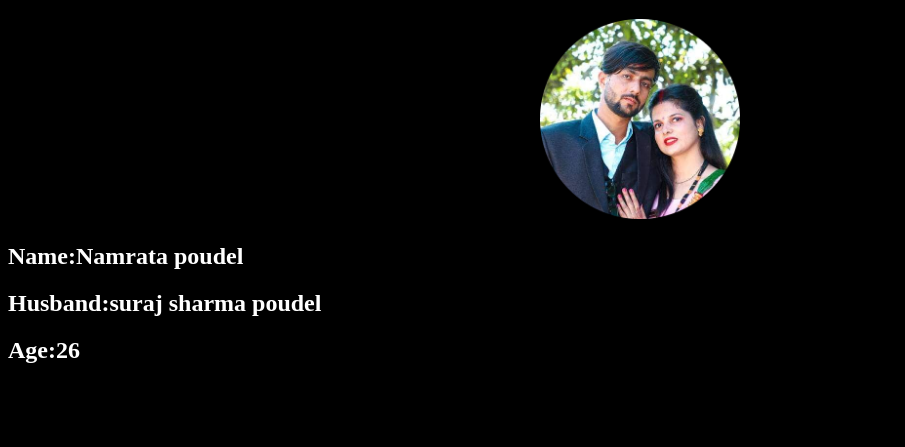
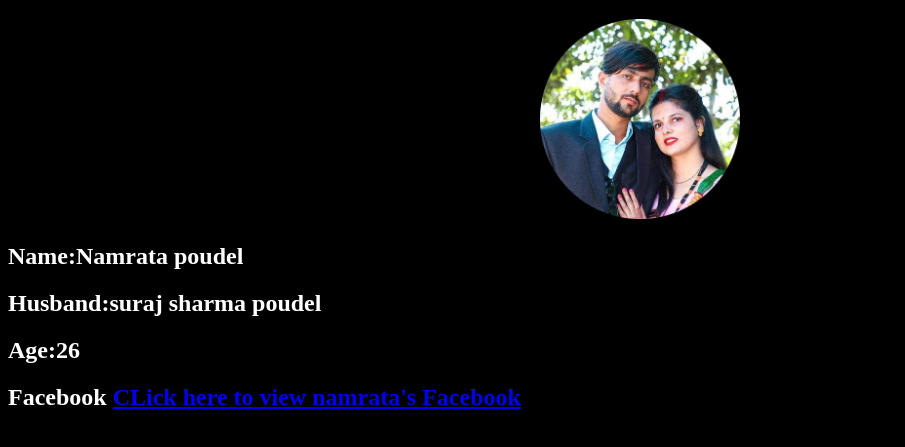
Before and after one commit to Sarcasticdev/learnabout-namrata, a plain HTML site: page index.html in a window 1280 px wide. Shown: the part 61-508 px from the top of the page, without its empty margins (0-905 px from the left). Drawn offline with Linux system fonts and the light colour scheme.

Commit message:
Update index.html

```diff
--- a/index.html
+++ b/index.html
@@ -23,5 +23,8 @@ Name:Namrata poudel
     </h2>
 <h2 style="color: white;">
 Age:26</h2>
+    <h2 style="color: white;">
+Facebook <a href="https://www.facebook.com/namrata.adhikari.73550"> CLick here to view namrata's Facebook</a>
+</h2>
 </body>
 </html>
```
